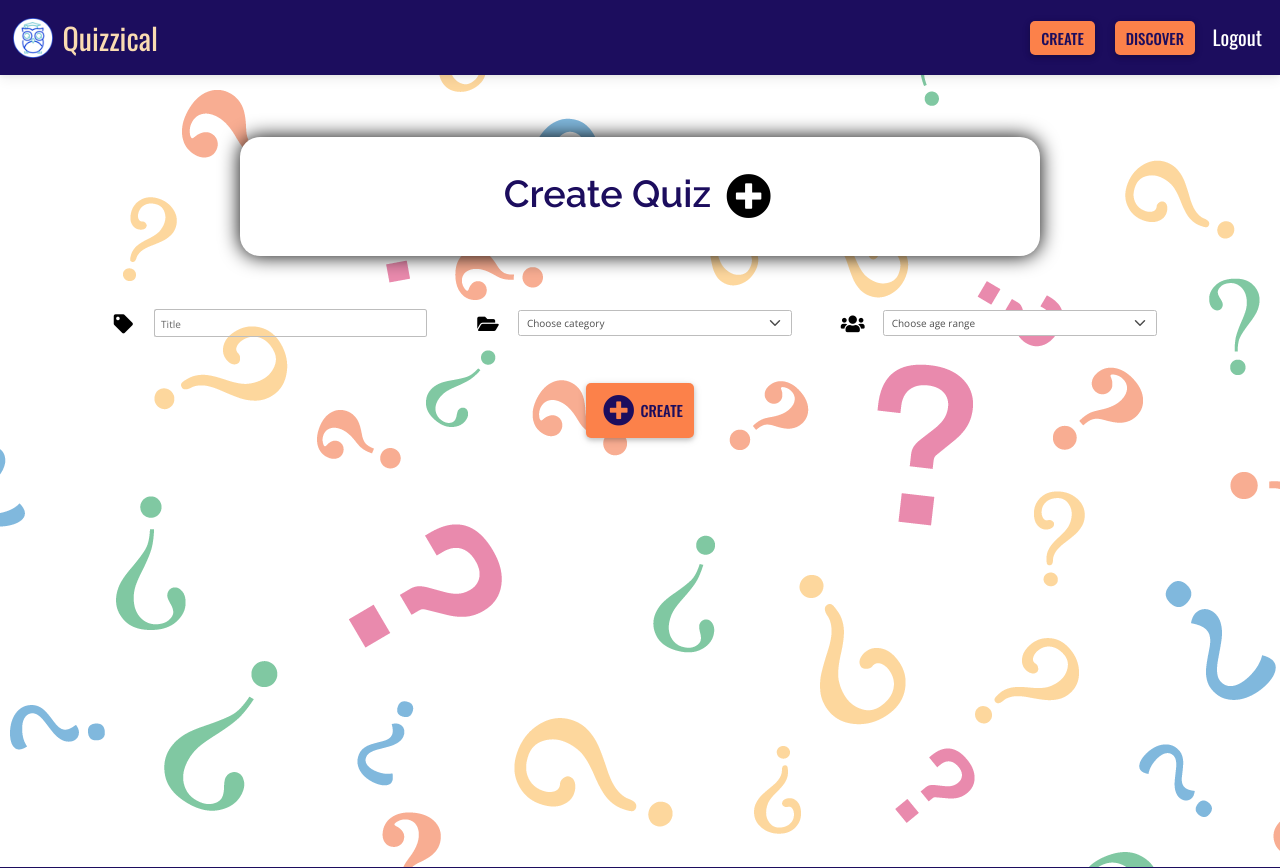
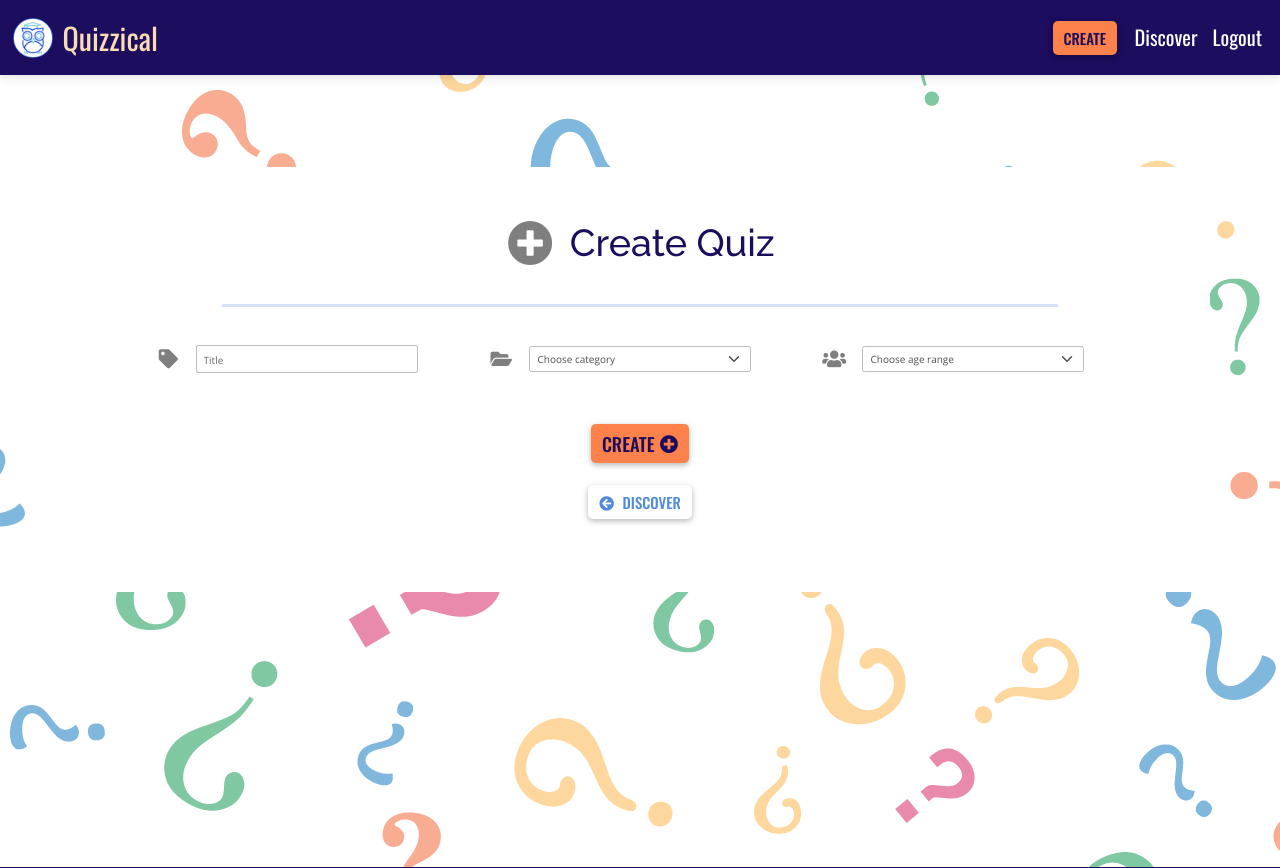
Before and after one commit to thaysom22/quizzical, a Flask app: page /create-quiz in a window 1280 px wide. Shown: the top 868 px of the page. Run offline with Flask 2, Linux system fonts and the light colour scheme; the visitor is signed in with stand-in values (Sample User, id 1); data that the repository does not hold is empty; some libraries are stand-ins or nearby versions.

Commit message:
update styling on create quiz, add question pages and complete form validation and feedback

```diff
--- a/static/css/style.css
+++ b/static/css/style.css
@@ -17,6 +17,9 @@
   line-height: initial;
   white-space: nowrap;
   text-transform: uppercase;
+}
+.btn .icon-sm {
+  padding: 0.25rem 0 0 0;
 }
 .btn.btn-search {
   padding: 0.25rem;
@@ -185,6 +188,7 @@
 }
 main .flashed-messages .flashed-message h4 {
   margin-bottom: 0;
+  word-break: break-all;
 }
 main .overlay {
   background-color: rgba(255, 255, 255, 0.5);
@@ -342,7 +346,7 @@
 /* search result cards */
 .quiz-search-result.grid-container {
   display: grid;
-  min-height: 20rem;
+  height: 15rem;
   grid-template: 40% 40% 20%/60% 40%;
 }
 .quiz-search-result.grid-container .quiz-title {
@@ -621,13 +625,17 @@
 }
 
 /* ******* SEARCH PAGE ******* */
+.search-results-wrapper {
+  background-color: white;
+}
+
 .num-results span {
   color: rgba(0, 0, 0, 0.5);
   font-size: calc(1.1rem + .4vw);
 }
 
 .searchbar-outline {
-  min-width: 25rem;
+  min-width: 15rem;
   width: 60%;
   max-width: 40rem;
 }
@@ -676,6 +684,11 @@
     margin-right: auto;
     justify-content: center;
   }
+
+  /* search result cards */
+  .quiz-search-result.grid-container {
+    height: 20rem;
+  }
 }
 /* medium screen sizes and above */
 @media screen and (min-width: 768px) {
@@ -699,6 +712,7 @@
 
   /* search result cards */
   .quiz-search-result.grid-container {
+    height: 25rem;
     grid-template: 50% 50%/40% 30% 30%;
   }
   .quiz-search-result.grid-container .quiz-title {
@@ -720,11 +734,6 @@
   }
   .quiz-search-result.grid-container .quiz-info {
     grid-area: 2/1/span 1/span 1;
-  }
-  .quiz-search-result.grid-container .quiz-info span {
-    font-size: calc(1.5rem + .2vw);
-    color: rgba(0, 0, 0, 0.5);
-    padding: 0 0.75rem calc(.5rem + .2vw) 0.75rem;
   }
 
   /* view quiz card */
@@ -789,4 +798,9 @@
   .quiz-cards-item {
     height: 50rem;
   }
+
+  /* search result cards */
+  .quiz-search-result.grid-container {
+    height: 25rem;
+  }
 }/*# sourceMappingURL=style.css.map */
--- a/static/scss/components/_cards.scss
+++ b/static/scss/components/_cards.scss
@@ -23,10 +23,6 @@
         }
     }
 }
-
-
-
-
 
 /* quiz cards */
 .quiz-cards-wrapper {
@@ -60,7 +56,7 @@
 .quiz-search-result {
     &.grid-container {
         display: grid;
-        min-height: 20rem;
+        height: 15rem;
         grid-template: 40% 40% 20% / 60% 40%;
         .quiz-title {
             grid-area: 1 / 1 / span 1 / span 1;
--- a/static/scss/helpers/_allpages.scss
+++ b/static/scss/helpers/_allpages.scss
@@ -91,6 +91,7 @@
             }
             h4 {
                 margin-bottom: 0;
+                word-break: break-all;
             }
         }
     }
--- a/static/scss/helpers/_buttons.scss
+++ b/static/scss/helpers/_buttons.scss
@@ -9,6 +9,9 @@
     line-height: initial;
     white-space: nowrap;
     text-transform: uppercase;
+    .icon-sm {
+        padding: .25rem 0 0 0;
+    }
     &.btn-search {
         padding: 0.25rem;
     }
--- a/static/scss/helpers/_mediaqueries.scss
+++ b/static/scss/helpers/_mediaqueries.scss
@@ -15,6 +15,13 @@
             margin-left: auto;
             margin-right: auto;
             justify-content: center;
+        }
+    }
+
+    /* search result cards */
+    .quiz-search-result {
+        &.grid-container {
+            height: 20rem;
         }
     }
 
@@ -45,6 +52,7 @@
     /* search result cards */
     .quiz-search-result {
         &.grid-container {
+            height: 25rem;
             grid-template: 50% 50% / 40% 30% 30%;
             .quiz-title {
                 grid-area: 1 / 1 / span 1 / span 1;
@@ -65,11 +73,6 @@
             }
             .quiz-info {
                 grid-area: 2 / 1 / span 1 / span 1;
-                span {
-                    font-size: calc(1.5rem + .2vw);
-                    color: $black-fade;
-                    padding: 0 .75rem calc(.5rem + .2vw) .75rem;
-                }
             }
         }
     }
@@ -126,16 +129,19 @@
             border-radius: 2rem;
         }
     }
-
     .benefits-wrapper {
         border-radius: 2rem;
         .benefit {
             padding: 3rem;
         }
     }
-
-
     .quiz-cards-item {
         height: 50rem;
     }
+    /* search result cards */
+    .quiz-search-result {
+        &.grid-container {
+            height: 25rem;
+        }
+    }
 }
--- a/static/scss/pages/_search-page.scss
+++ b/static/scss/pages/_search-page.scss
@@ -1,4 +1,8 @@
 /* ******* SEARCH PAGE ******* */
+
+.search-results-wrapper{
+    background-color: white;
+}
 
 .num-results {
     span {
@@ -8,7 +12,7 @@
 }
 
 .searchbar-outline {
-    min-width: 25rem;
+    min-width: 15rem;
     width: 60%;
     max-width: 40rem;
 }
--- a/templates/components/create-quiz-cta.html
+++ b/templates/components/create-quiz-cta.html
@@ -7,7 +7,7 @@
                 <a href="{{ url_for('create_quiz') }}" class="mb-3">
                     <button class="btn cta btn-lg" role="button">
                         Create Quiz
-                        <i class="fas fa-hammer icon-sm"></i>
+                        <i class="fas fa-plus-circle icon-sm"></i>
                     </button>
                 </a>
                 {% if all_quizzes|default(None) != "true" %}
--- a/templates/components/navbar.html
+++ b/templates/components/navbar.html
@@ -35,9 +35,7 @@
                     <a class="nav-link" href="{{ url_for('create_quiz') }}">
                         <button class="btn cta">Create</button>
                     </a>
-                    <a class="nav-link" href="{{ url_for('discover') }}">
-                        <button class="btn cta">Discover</button>
-                    </a>
+                    <a class="nav-link text-center" href="{{ url_for('discover') }}">Discover</a>
                     <a class="nav-link text-center" href="{{ url_for('logout') }}">Logout</a>
                 {% endif %}
             </div>
--- a/templates/pages/create-quiz.html
+++ b/templates/pages/create-quiz.html
@@ -2,48 +2,45 @@
 {% extends "layout/base.html" %}
 {% block content %}
 
-<!-- main heading -->
-<header>
-    <div class="p-5 text-center main-heading container">
-        <div class="d-flex justify-content-center col-12">
+
+<section class="container-md my-5">
+    <div class="row justify-content-center">
+        <div class="create-quiz-wrapper wrapper-md create-quiz-wrapper">
+            <!-- create quiz title -->
+            <div class="text-center d-flex flex-align-justify mb-5">
+                <i class="fas fa-plus-circle icon-lg icon-fade me-2"></i>
                 <h2 class="text-center p-2">Create Quiz</h2>
-            <i class="fas fa-plus-circle icon-lg px-3"></i>
             </div>
-    </div>
-</header>
-
-<!-- create-quiz form section -->
-<section class="create-quiz-wrapper wrapper
-    container-lg my-5 p-0"
->
+            <hr class="h-rule">
+            <!-- create quiz form -->
             <form
                 id="create-quiz-form"
                 method="POST"
                 action="{{ url_for('create_quiz') }}"
+                class="mt-4"
                 novalidate
             >
-
                 <div class="create-quiz-inputs-wrapper d-flex flex-column flex-lg-row">
                     <!-- create-quiz title text input -->
-            <div class="d-flex align-items-center col-12 col-lg-4 mb-3">
-                <i class="fas fa-tag icon-sm col-2 col-md-1 col-lg-2 text-center"></i>
-                <div class="d-flex col-8 col-md-5 col-lg-9">
+                    <div class="d-flex align-items-center col-12 col-lg-4 mb-4">
+                        <i class="fas fa-tag icon-sm col-2 text-center icon-fade"></i>
+                        <div class="d-flex col-8">
                             <div class="form-outline w-100">
                                 <input id="create-quiz-title" name="create_quiz_title" type="text"
-                            min-length="3" maxlength="30"
+                                    maxlength="30"
                                     class="form-control form-control-lg" required
                                 />
                                 <label for="create-quiz-title" class="form-label">Title</label>
                                 <div class="invalid-feedback">
-                            Choose a 3-30 character title
+                                    Enter a title
                                 </div>
                             </div>
                         </div>
                     </div>
                     <!-- create-quiz category select input -->
-            <div class="d-flex align-items-center col-12 col-lg-4 mb-3">
-                <i class="fas fa-folder-open icon-sm col-2 col-md-1 col-lg-2 text-center"></i>
-                <div class="d-flex col-8 col-md-5 col-lg-9">
+                    <div class="d-flex align-items-center col-12 col-lg-4 mb-4">
+                        <i class="fas fa-folder-open icon-sm col-2 text-center icon-fade"></i>
+                        <div class="d-flex col-8">
                             <select id="create-quiz-category"
                                 name="create_quiz_category"
                                 class="form-select" required
@@ -58,9 +55,9 @@
                         </div>
                     </div>
                     <!-- create-quiz age-range select input -->
-            <div class="d-flex align-items-center col-12 col-lg-4 mb-3">
-                <i class="fas fa-users icon-sm col-2 col-md-1 col-lg-2 text-center"></i>
-                <div class="d-flex col-8 col-md-5 col-lg-9">
+                    <div class="d-flex align-items-center col-12 col-lg-4 mb-4">
+                        <i class="fas fa-users icon-sm col-2 icon-fade text-center"></i>
+                        <div class="d-flex col-8">
                             <select id="create-quiz-age-range"
                                 name="create_quiz_age_range"
                                 class="form-select" required
@@ -75,20 +72,31 @@
                         </div>
                     </div>
                 </div>
-
                 <!-- submit -->
                 <div class="col-12">
                     <div class="row mt-5 d-flex justify-content-center align-items-center">
                         <div class="col-12 col-lg-2 d-flex justify-content-center align-items-center mb-2 mb-lg-0">
-                    <button type="submit" class="btn btn-rounded cta m-2 d-flex align-items-center">
-                        <i class="fas fa-plus-circle icon-med"></i>
+                            <button type="submit" class="btn btn-lg cta m-2 d-flex align-items-center">
                                 Create
+                                <i class="fas fa-plus-circle icon-sm p-0 pt-1 ms-2"></i>
                             </button>
                         </div>
                     </div>
                 </div>
-
+                <div class="col-12 d-flex
+                    justify-content-center align-items-center
+                    flex-column mt-4"
+                >
+                    <a href="{{ url_for('discover') }}">
+                        <button type="button" class="btn btn-secondary">
+                            <i class="fas fa-arrow-circle-left icon-sm me-2"></i>
+                            Discover
+                        </button>
+                    </a>
+                </div>
             </form>
+        </div>
+    </div>
 </section>
 
 
--- a/templates/pages/login.html
+++ b/templates/pages/login.html
@@ -8,7 +8,7 @@
                 <i class="fas fa-sign-in-alt icon-lg icon-fade"></i>
                 <h2>Log In</h2>
             </div>
-            <hr>
+            <hr class="h-rule">
             <!-- login form -->
             <form method="POST" action="{{ url_for('login') }}" novalidate>
                 <!-- username -->
```
Also changed, not shown: templates/macros/search-macros.html (+5 -12 lines), templates/pages/add-question.html (+41 -86 lines), templates/pages/search.html (+14 -13 lines), static/css/style.min.css, 2 other files. Lines whose indentation alone changed are shown as unchanged.
